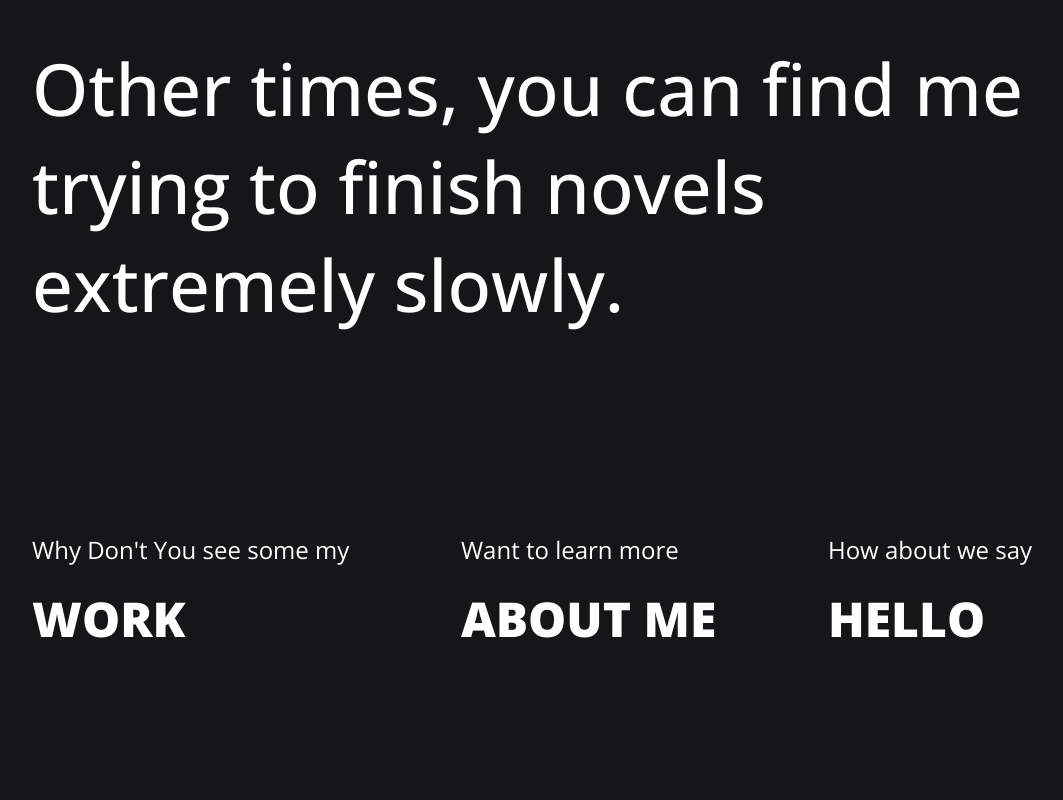
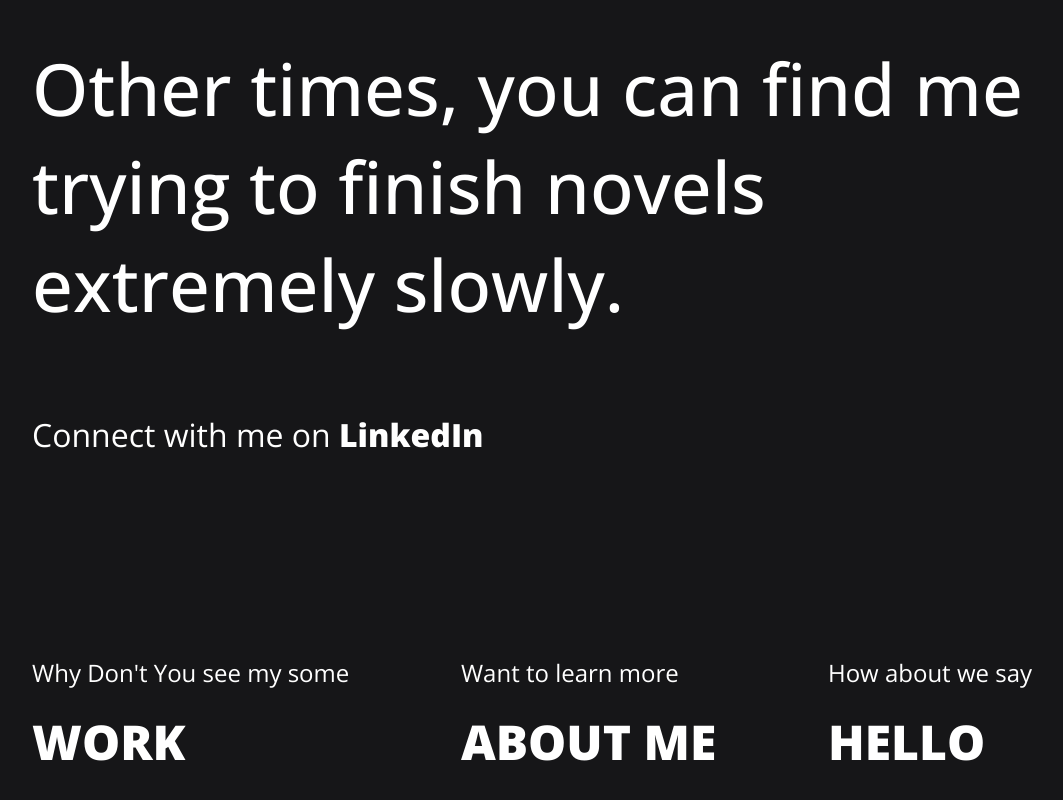
Before and after one commit to sahilahluwalia/portfolio-site, a plain HTML site: page index.html in a window 1280 px wide. Shown: the part 804-1604 px from the top of the page, without its empty margins (68-1131 px from the left). Before the commit the page ends 1535 px from the top, so only its background shows below. Drawn offline with nearby package versions, Linux system fonts and the light colour scheme.

Commit message:
added linkedin text and edited my work title in the footer

```diff
--- a/css/style.css
+++ b/css/style.css
@@ -37,7 +37,7 @@ nav>div>h4{
     margin:100px 50px 0px 0px;
     list-style: none;
 }
-.listitems>li:hover,.homelogo>h4:hover, .ending>div>h4:hover,.recentworks>div>li:hover,.stranger>li:hover,.hello > p > span:hover,.link>div>*:hover,.recentworks>.links>*>li:hover{
+.listitems>li:hover,.homelogo>h4:hover, .ending>div>h4:hover,.recentworks>div>li:hover,.stranger>li:hover,.hello > p > span:hover,.link>div>*:hover,.recentworks>.links>*>li:hover,.linkedin>p>span:hover{
     color: rgb(60, 226, 171);
     transition: 250ms;
 }
@@ -45,6 +45,7 @@ nav>div>h4{
     margin:100px 100px 0px 0px;
 }
 .intro,.aboutme,.work ,.hello{
+
     margin:220px 180px 80px 100px;
 }
 .recentworks,.link{
@@ -130,6 +131,15 @@ body > section.hello > p > span{
 .link{
     display: flex;
 }
+.linkedin{
+    font-size: 2em;
+    text-align: left;
+    margin:20px 180px 80px 100px;
+}
+
+.linkedin>p>span{
+    font-weight: 800;
+}
 .ending{
     font-size: 1.5em;
     display: flex;
--- a/index.html
+++ b/index.html
@@ -28,10 +28,14 @@
             Other times, you can find me trying to finish novels extremely slowly.
         </h3>
     </section>
+    <section class="linkedin">
+        <p>Connect with me on <span><a href="https://www.linkedin.com/in/sahil-ahluwalia-630283187/" target="_blank" rel="noopener noreferrer">LinkedIn</a></span></p>
+
+    </section>
 
     <section class="ending">
         <div class="left">
-            <p>Why Don't You see some my</p>
+            <p>Why Don't You see my some</p>
             <h4><a href="./work.html">WORK</a></h4>
         </div>
         <div class="mid">
@@ -44,5 +48,6 @@
 
         </div>
     </section>
+
 </body>
 </html>
```
Also changed, not shown: about.html (+1 -1 lines), hello.html (+1 -1 lines), work.html (+1 -8 lines).
